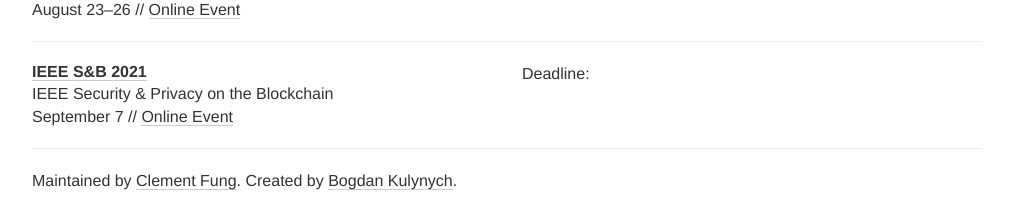
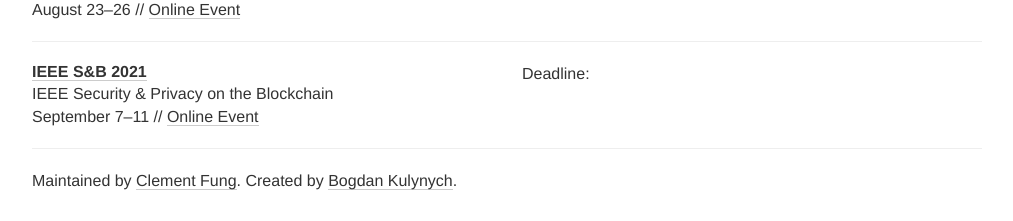
Before and after one commit to sec-deadlines/sec-deadlines.github.io, a Jekyll site: the page built from index.html, in a window 1280 px wide and 900 px high, scrolled down 3111 px. Shown: the part 676-897 px from the top of the window, without its empty margins (133-1146 px from the left). Built offline with Jekyll 4.4.1, drawn with Linux system fonts in a browser that asks for light colours; nearby versions of some CDN libraries; comment, search, counter and statistics services are not loaded.

Commit message:
Update conferences.yml

```diff
--- a/_data/conferences.yml
+++ b/_data/conferences.yml
@@ -339,6 +339,6 @@
   year: 2021
   link: https://ieeesb.org/
   deadline: "2021-05-14 23:59"
-  date: September 7
+  date: September 7-11
   place: Online Event
   tags: [SEC, PRIV]
```
